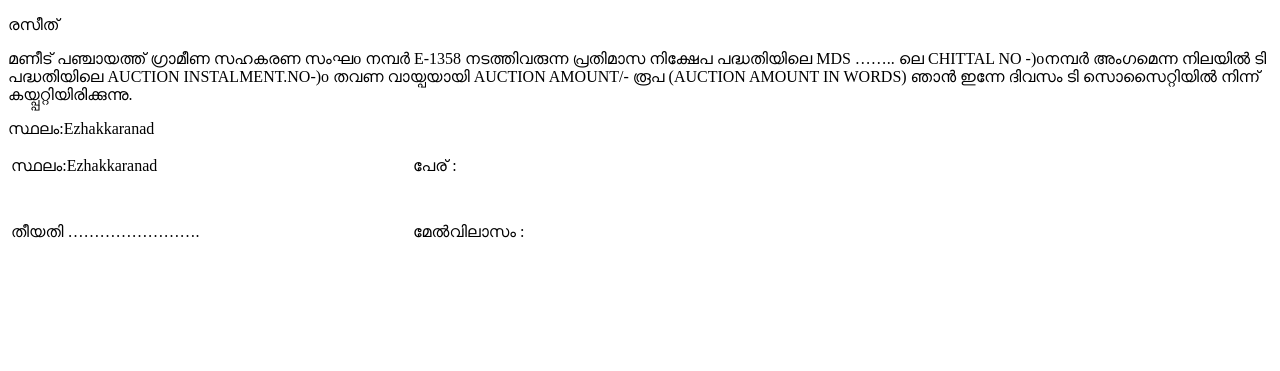
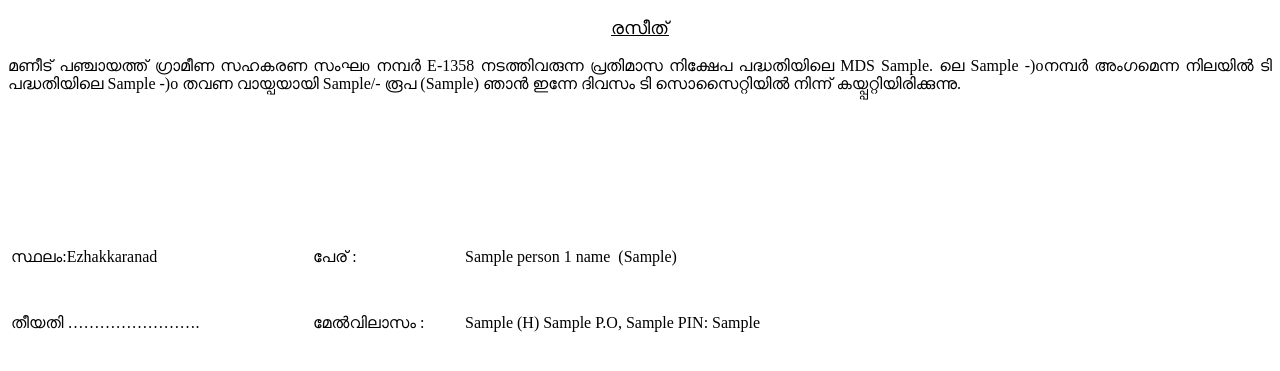
Before and after one commit to benjosephcheruvaippil/ManeedSocietyApp, a Django app: template loanapp/templates/chitty-receipt.html in a window 1280 px wide. Shown: the top 371 px of the page. Run offline with Django 4.2, Linux system fonts and the light colour scheme; the template is opened without the code that fills it: most values are stand-ins (such as "Sample title", 1, 10 or a date in 2020).

Commit message:
receipt changes done

```diff
--- a/loanapp/templates/chitty-receipt.html
+++ b/loanapp/templates/chitty-receipt.html
@@ -30,18 +30,24 @@
         </style>
      </head>
      <body>
-         <div>
+         <div style="text-align: center;font-size: large;text-decoration: underline;">
              <p>രസീത്</p>
          </div>
-         <div>
-             <p>മണീട് പഞ്ചായത്ത് ഗ്രാമീണ സഹകരണ സംഘo നമ്പർ E-1358 നടത്തിവരുന്ന പ്രതിമാസ നിക്ഷേപ പദ്ധതിയിലെ MDS …….. ലെ CHITTAL NO -)oനമ്പർ അംഗമെന്ന നിലയിൽ ടി പദ്ധതിയിലെ AUCTION INSTALMENT.NO-)o തവണ വായ്പയായി AUCTION AMOUNT/- രൂപ (AUCTION AMOUNT IN WORDS) ഞാൻ ഇന്നേ ദിവസം ടി സൊസൈറ്റിയിൽ നിന്ന് കയ്പ്പറ്റിയിരിക്കുന്നു.</p>
+         <div style="text-align: justify;text-justify: inter-word; font-size: medium;">
+             <p>മണീട് പഞ്ചായത്ത് ഗ്രാമീണ സഹകരണ സംഘo നമ്പർ E-1358 നടത്തിവരുന്ന പ്രതിമാസ നിക്ഷേപ പദ്ധതിയിലെ MDS {{txtbx1}}. ലെ {{txtbx5}} -)oനമ്പർ അംഗമെന്ന നിലയിൽ ടി പദ്ധതിയിലെ {{txtbx6}} -)o തവണ വായ്പയായി {{txtbx10}}/- രൂപ ({{txtbx11}}) ഞാൻ ഇന്നേ ദിവസം ടി സൊസൈറ്റിയിൽ നിന്ന് കയ്പ്പറ്റിയിരിക്കുന്നു.</p>
          </div>
          <div>
-             <p>സ്ഥലം:Ezhakkaranad</p>
+             <p>&nbsp;</p>
+             <p>&nbsp;</p>
+             <p>&nbsp;</p>
+             <p>&nbsp;</p>
+         </div>
+         <div style="font-size: medium;">
              <table>
                 <tr>
-                    <td style="width: 400px;">സ്ഥലം:Ezhakkaranad</td>
-                    <td>പേര് :</td>
+                    <td style="width: 30px;">സ്ഥലം:Ezhakkaranad</td>
+                    <td>പേര് : </td>
+                    <td>{{person_1_name}}&nbsp;&nbsp;({{mem_num_1}})</td>
                 </tr>
                 <tr>
                     <td>&nbsp;</td>
@@ -50,10 +56,19 @@
                     <td>&nbsp;</td>
                 </tr>
                 <tr>
-                    <td style="width: 400px;">തീയതി …………………….</td>
-                    <td>മേൽവിലാസം :</td>
+                    <td style="width: 300px;">തീയതി …………………….</td>
+                    <td style="width: 150px;">മേൽവിലാസം : </td>
+                    <td>{{person_1_house}} (H) {{person_1_post}} P.O, {{person_1_kara}} PIN: {{person_1_pin}}</td>
                 </tr>
             </table>
          </div>
      </body>
+     <script>
+        $(document).ready(function(){
+
+
+
+            window.print();
+        });
+     </script>
 </html>
```
Also changed, not shown: loanapp/views2.py (+26 -1 lines).
